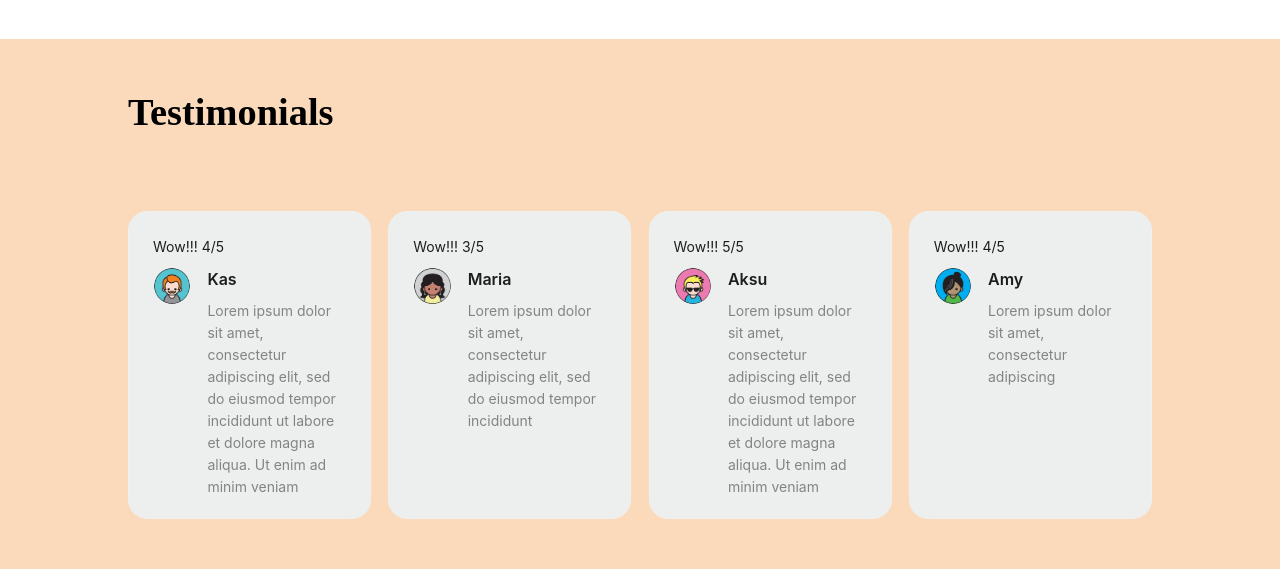
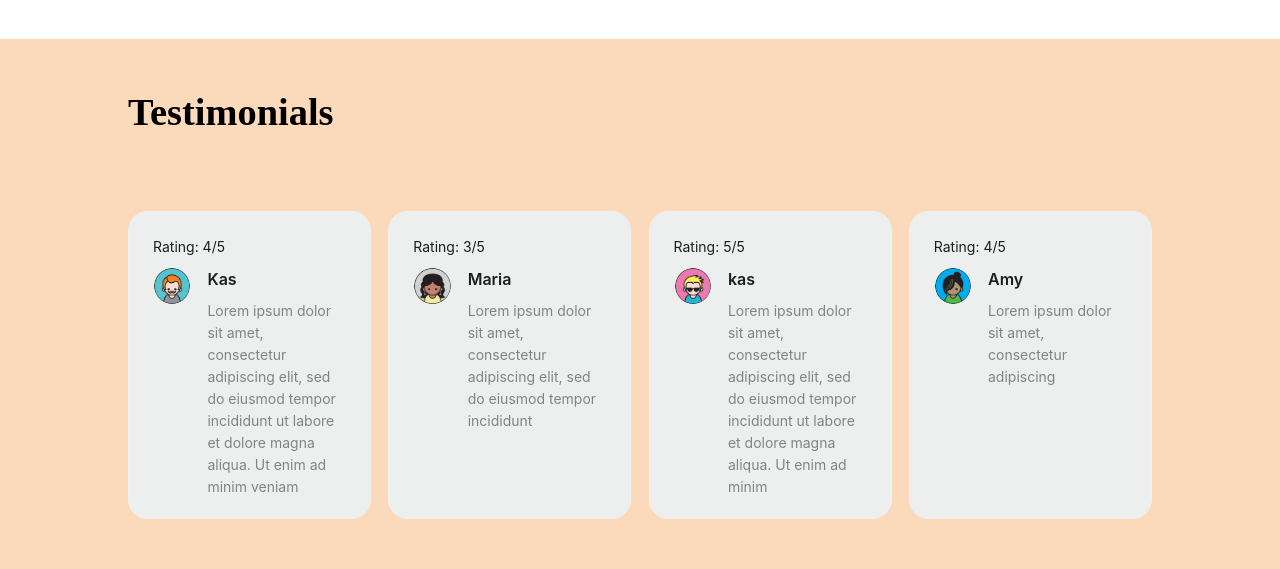
Before and after one commit to Petuuu/coursera-capstone-project, a React (Create React App) app: page / in a window 1280 px wide. Shown: the part 1120-1689 px from the top of the page. Built offline with nearby package versions, Linux system fonts and the light colour scheme; a web font is replaced by a local one.

Commit message:
refactor(Testimonials): make reviews an array and map over it

```diff
--- a/src/pages/MainPage/ui/Testimonials/Testimonials.css
+++ b/src/pages/MainPage/ui/Testimonials/Testimonials.css
@@ -9,18 +9,18 @@
     padding-top: 6vw;
 }
 
-.testimonials__rating {
-    margin-bottom: 1vw;
-}
-
-.testimonials__review {
+.review__card {
     background-color: var(--highlight);
     min-height: 12vw;
     width: 19vw;
     border-radius: var(--radius);
 }
 
-.testimonials__avatar {
+.review__rating {
+    margin-bottom: 1vw;
+}
+
+.review__avatar {
     height: 3vw;
     width: auto;
 }
--- a/src/pages/MainPage/ui/Testimonials/Testimonials.js
+++ b/src/pages/MainPage/ui/Testimonials/Testimonials.js
@@ -2,6 +2,32 @@ import './Testimonials.css';
 import { Avatar, Card } from 'antd';
 
 const { Meta } = Card;
+const reviews = [
+    {
+        rating: 4,
+        avatar: "reviewer1.png",
+        name: "Kas",
+        description: "Lorem ipsum dolor sit amet, consectetur adipiscing elit, sed do eiusmod tempor incididunt ut labore et dolore magna aliqua. Ut enim ad minim veniam"
+    },
+    {
+        rating: 3,
+        avatar: "reviewer2.jpeg",
+        name: "Maria",
+        description: "Lorem ipsum dolor sit amet, consectetur adipiscing elit, sed do eiusmod tempor incididunt"
+    },
+    {
+        rating: 5,
+        avatar: "reviewer3.png",
+        name: "kas",
+        description: "Lorem ipsum dolor sit amet, consectetur adipiscing elit, sed do eiusmod tempor incididunt ut labore et dolore magna aliqua. Ut enim ad minim"
+    },
+    {
+        rating: 4,
+        avatar: "reviewer4.png",
+        name: "Amy",
+        description: "Lorem ipsum dolor sit amet, consectetur adipiscing"
+    }
+]
 
 function Testimonials() {
     return (
@@ -9,51 +35,17 @@ function Testimonials() {
             <h2> Testimonials </h2>
 
             <section className="testimonials__reviews">
-                <Card className="testimonials__review">
-                    <section className="testimonials__rating">
-                        Wow!!! 4/5
-                    </section>
-                    <Meta
-                        avatar={<Avatar className="testimonials__avatar" src="/reviewer1.png" />}
-                        title="Kas"
-                        description="Lorem ipsum dolor sit amet, consectetur adipiscing elit, sed do eiusmod tempor
-                            incididunt ut labore et dolore magna aliqua. Ut enim ad minim veniam"
-                    />
-                </Card>
+                {reviews.map(({ rating, avatar, name, description }) => (
+                    <Card className="review__card">
+                        <section className="review__rating"> Rating: {rating}/5 </section>
 
-                <Card className="testimonials__review">
-                    <section className="testimonials__rating">
-                        Wow!!! 3/5
-                    </section>
-                    <Meta
-                        avatar={<Avatar className="testimonials__avatar" src="/reviewer2.jpeg" />}
-                        title="Maria"
-                        description="Lorem ipsum dolor sit amet, consectetur adipiscing elit, sed do eiusmod tempor incididunt"
-                    />
-                </Card>
-
-                <Card className="testimonials__review">
-                    <section className="testimonials__rating">
-                        Wow!!! 5/5
-                    </section>
-                    <Meta
-                        avatar={<Avatar className="testimonials__avatar" src="/reviewer3.png" />}
-                        title="Aksu"
-                        description="Lorem ipsum dolor sit amet, consectetur adipiscing elit, sed do eiusmod tempor
-                            incididunt ut labore et dolore magna aliqua. Ut enim ad minim veniam"
-                    />
-                </Card>
-
-                <Card className="testimonials__review">
-                    <section className="testimonials__rating">
-                        Wow!!! 4/5
-                    </section>
-                    <Meta
-                        avatar={<Avatar className="testimonials__avatar" src="/reviewer4.png" />}
-                        title="Amy"
-                        description="Lorem ipsum dolor sit amet, consectetur adipiscing"
-                    />
-                </Card>
+                        <Meta
+                            avatar={<Avatar className="review__avatar" src={avatar} />}
+                            title={name}
+                            description={description}
+                        />
+                    </Card>
+                ))}
             </section>
         </section>
     )
```
